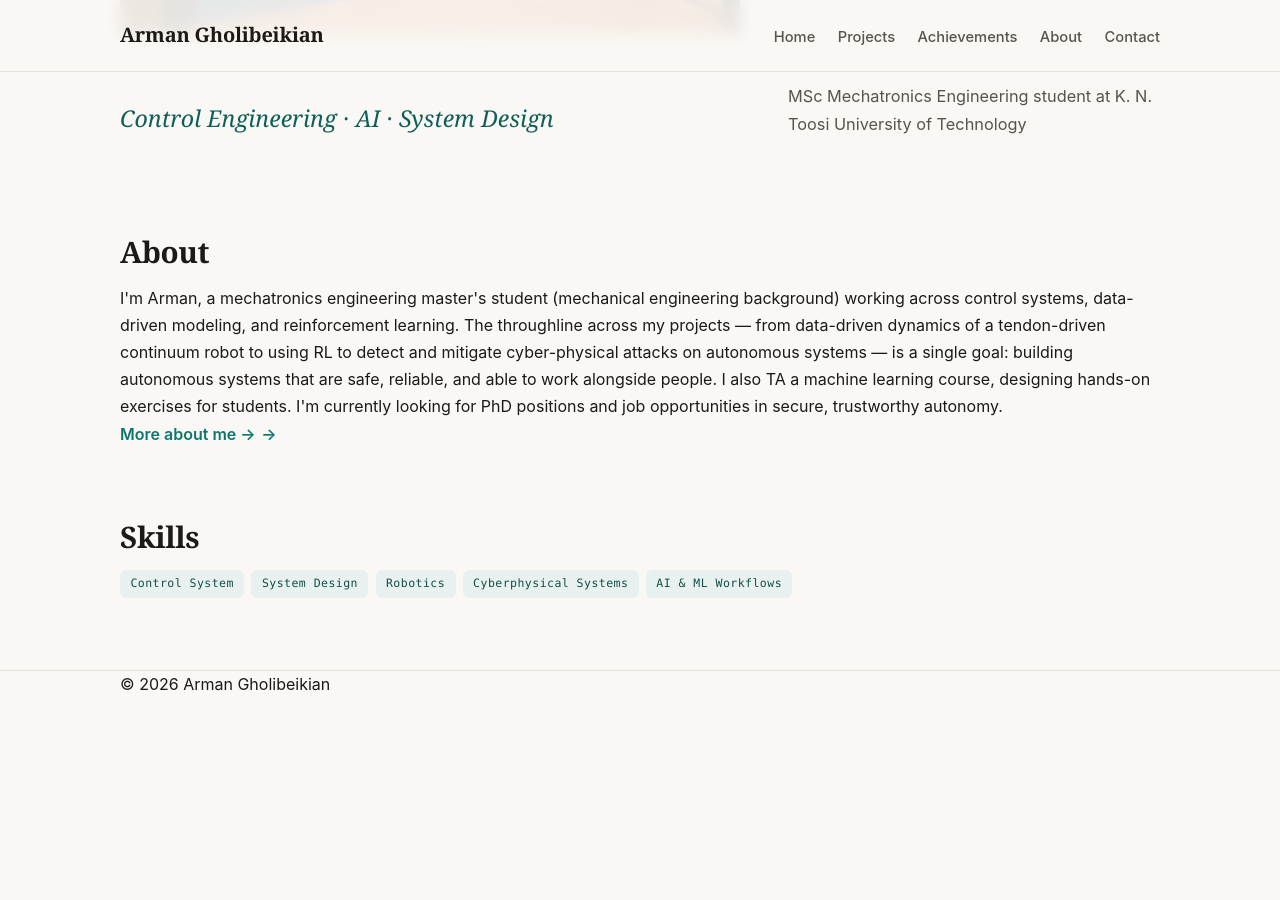
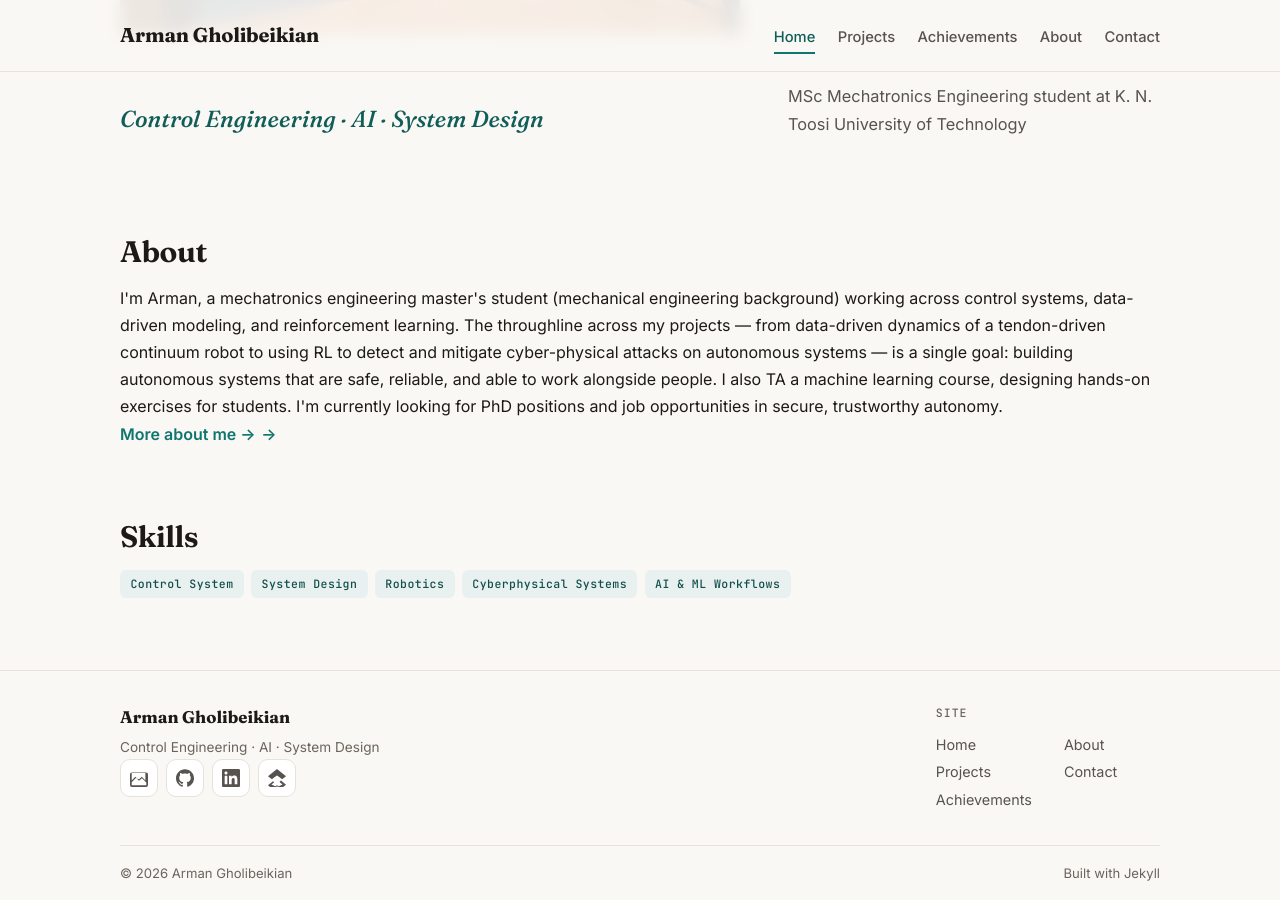
Before and after one commit to Armangb1/Armangb1.github.io, a Jekyll site: the page built from index.html, in a window 1280 px wide and 900 px high, scrolled down 705 px. Built offline with Jekyll 4.4.1, drawn with Linux system fonts in a browser that asks for light colours; before the commit the page ends 1404 px from its top, so only the background shows below that.

Commit message:
feat: add font loading, aria-current nav states and structured footer to shared layout

```diff
--- /dev/null
+++ b/_includes/icon-email.html
@@ -0,0 +1,3 @@
+<svg viewBox="0 0 16 16" fill="currentColor" aria-hidden="true" focusable="false">
+  <path d="M1.75 3h12.5c.966 0 1.75.784 1.75 1.75v9.5A1.75 1.75 0 0 1 14.25 16H1.75A1.75 1.75 0 0 1 0 14.25v-9.5C0 3.784.784 3 1.75 3zM1.5 12.06V14.25c0 .138.112.25.25.25h12.5a.25.25 0 0 0 .25-.25v-2.19l-3.94-3.94-1.99 1.99a.75.75 0 0 1-1.06 0L5.44 7.87l-3.94 3.94zm0-1.94l3.25-3.25 2.31 2.31a.75.75 0 0 1 1.06 0l2.31-2.31 3.25 3.25V3.75a.25.25 0 0 0-.25-.25H1.75a.25.25 0 0 0-.25.25v6.37z"/>
+</svg>
--- /dev/null
+++ b/_includes/icon-github.html
@@ -0,0 +1,3 @@
+<svg viewBox="0 0 24 24" fill="currentColor" aria-hidden="true" focusable="false">
+  <path d="M12 .297c-6.63 0-12 5.373-12 12 0 5.303 3.438 9.8 8.205 11.385.6.113.82-.258.82-.577 0-.285-.01-1.04-.015-2.04-3.338.724-4.042-1.61-4.042-1.61C4.422 18.07 3.633 17.7 3.633 17.7c-1.087-.744.084-.729.084-.729 1.205.084 1.838 1.236 1.838 1.236 1.07 1.835 2.809 1.305 3.495.998.108-.776.417-1.305.76-1.605-2.665-.3-5.466-1.332-5.466-5.93 0-1.31.465-2.38 1.235-3.22-.135-.303-.54-1.523.105-3.176 0 0 1.005-.322 3.3 1.23.96-.267 1.98-.399 3-.405 1.02.006 2.04.138 3 .405 2.28-1.552 3.285-1.23 3.285-1.23.645 1.653.24 2.873.12 3.176.765.84 1.23 1.91 1.23 3.22 0 4.61-2.805 5.625-5.475 5.92.42.36.81 1.096.81 2.22 0 1.606-.015 2.896-.015 3.286 0 .315.21.69.825.57C20.565 22.092 24 17.592 24 12.297c0-6.627-5.373-12-12-12"/>
+</svg>
--- /dev/null
+++ b/_includes/icon-linkedin.html
@@ -0,0 +1,3 @@
+<svg viewBox="0 0 24 24" fill="currentColor" aria-hidden="true" focusable="false">
+  <path d="M20.447 20.452h-3.554v-5.569c0-1.328-.027-3.037-1.852-3.037-1.853 0-2.136 1.445-2.136 2.939v5.667H9.351V9h3.414v1.561h.046c.477-.9 1.637-1.85 3.37-1.85 3.601 0 4.267 2.37 4.267 5.455v6.286zM5.337 7.433c-1.144 0-2.063-.926-2.063-2.065 0-1.138.92-2.063 2.063-2.063 1.14 0 2.064.925 2.064 2.063 0 1.139-.925 2.065-2.064 2.065zm1.782 13.019H3.555V9h3.564v11.452zM22.225 0H1.771C.792 0 0 .774 0 1.729v20.542C0 23.227.792 24 1.771 24h20.451C23.2 24 24 23.227 24 22.271V1.729C24 .774 23.2 0 22.225 0z"/>
+</svg>
--- /dev/null
+++ b/_includes/icon-scholar.html
@@ -0,0 +1,3 @@
+<svg viewBox="0 0 24 24" fill="currentColor" aria-hidden="true" focusable="false">
+  <path d="M5.242 13.769L0 9.5 12 0l12 9.5-5.242 4.269-3.258-2.653L12 8.553l-3.5 2.563-3.258 2.653zm10.435 3.033l1.666-1.356 6.657 5.417-5.166 4.244L12 23.333l-6.834 2.73L0 21.772l6.657-5.417 1.666 1.356-3.75 3.053 4.958 2.1L12 21.684l2.469 1.18 4.958-2.1-3.75-3.052z"/>
+</svg>
--- a/_layouts/default.html
+++ b/_layouts/default.html
@@ -5,6 +5,15 @@
   <meta name="viewport" content="width=device-width, initial-scale=1">
   <title>{% if page.title %}{{ page.title }} · {{ site.title }}{% else %}{{ site.title }}{% endif %}</title>
   <meta name="description" content="{{ page.description | default: site.description }}">
+  <meta name="theme-color" content="#faf8f5">
+  <meta property="og:title" content="{% if page.title %}{{ page.title }} · {{ site.title }}{% else %}{{ site.title }}{% endif %}">
+  <meta property="og:description" content="{{ page.description | default: site.description }}">
+  <meta property="og:url" content="{{ site.url }}{{ page.url }}">
+  <meta property="og:type" content="website">
+  <script>document.documentElement.classList.add('js');</script>
+  <link rel="preconnect" href="https://fonts.googleapis.com">
+  <link rel="preconnect" href="https://fonts.gstatic.com" crossorigin>
+  <link rel="stylesheet" href="https://fonts.googleapis.com/css2?family=Fraunces:ital,opsz,wght@0,9..144,500;0,9..144,650;0,9..144,700;1,9..144,500&family=Inter:wght@400;500;600&family=JetBrains+Mono:wght@400;500;600&display=swap">
   <link rel="stylesheet" href="{{ '/assets/css/main.css' | relative_url }}">
   <link rel="icon" type="image/svg+xml" href="{{ '/assets/img/favicon.svg' | relative_url }}">
 </head>
@@ -14,11 +23,11 @@
     <div class="container header-inner">
       <a class="site-title" href="{{ '/' | relative_url }}">{{ site.title }}</a>
       <nav class="site-nav" aria-label="Main">
-        <a href="{{ '/' | relative_url }}">Home</a>
-        <a href="{{ '/projects/' | relative_url }}">Projects</a>
-        <a href="{{ '/achievements/' | relative_url }}">Achievements</a>
-        <a href="{{ '/about/' | relative_url }}">About</a>
-        <a href="{{ '/contact/' | relative_url }}">Contact</a>
+        <a href="{{ '/' | relative_url }}" {% if page.url == '/' %}aria-current="page"{% endif %}>Home</a>
+        <a href="{{ '/projects/' | relative_url }}" {% if page.url == '/projects/' or page.url contains '/projects/' %}aria-current="page"{% endif %}>Projects</a>
+        <a href="{{ '/achievements/' | relative_url }}" {% if page.url == '/achievements/' or page.url contains '/achievements/' %}aria-current="page"{% endif %}>Achievements</a>
+        <a href="{{ '/about/' | relative_url }}" {% if page.url == '/about/' %}aria-current="page"{% endif %}>About</a>
+        <a href="{{ '/contact/' | relative_url }}" {% if page.url == '/contact/' %}aria-current="page"{% endif %}>Contact</a>
       </nav>
     </div>
   </header>
@@ -27,7 +36,34 @@
   </main>
   <footer class="site-footer">
     <div class="container">
-      <p>© {{ site.time | date: "%Y" }} {{ site.data.profile.name }}</p>
+      <div class="footer-inner">
+        <div class="footer-brand">
+          <p class="footer-name">{{ site.data.profile.name }}</p>
+          <p class="footer-tagline">{{ site.data.profile.tagline }}</p>
+          <div class="footer-social">
+            <a href="mailto:{{ site.data.profile.contact.emails.first }}" aria-label="Email {{ site.data.profile.name }}">{% include icon-email.html %}</a>
+            <a href="{{ site.data.profile.contact.github }}" target="_blank" rel="noopener" aria-label="GitHub profile">{% include icon-github.html %}</a>
+            <a href="{{ site.data.profile.contact.linkedin }}" target="_blank" rel="noopener" aria-label="LinkedIn profile">{% include icon-linkedin.html %}</a>
+            {% if site.data.profile.contact.scholar %}
+            <a href="{{ site.data.profile.contact.scholar }}" target="_blank" rel="noopener" aria-label="Google Scholar profile">{% include icon-scholar.html %}</a>
+            {% endif %}
+          </div>
+        </div>
+        <nav class="footer-nav" aria-label="Footer">
+          <p class="footer-col-title">Site</p>
+          <ul>
+            <li><a href="{{ '/' | relative_url }}">Home</a></li>
+            <li><a href="{{ '/projects/' | relative_url }}">Projects</a></li>
+            <li><a href="{{ '/achievements/' | relative_url }}">Achievements</a></li>
+            <li><a href="{{ '/about/' | relative_url }}">About</a></li>
+            <li><a href="{{ '/contact/' | relative_url }}">Contact</a></li>
+          </ul>
+        </nav>
+      </div>
+      <div class="footer-legal">
+        <span>© {{ site.time | date: "%Y" }} {{ site.data.profile.name }}</span>
+        <span>Built with Jekyll</span>
+      </div>
     </div>
   </footer>
 </body>
```
